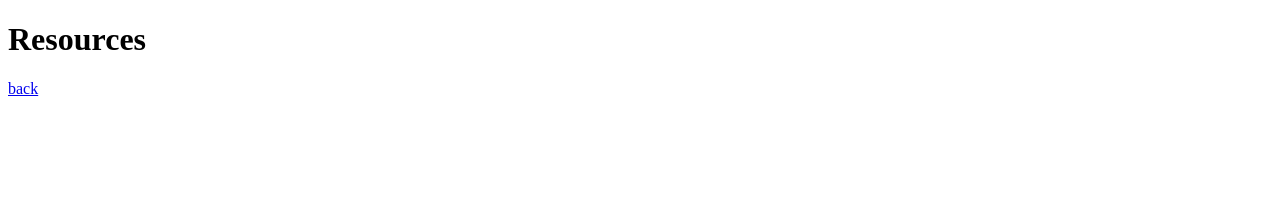
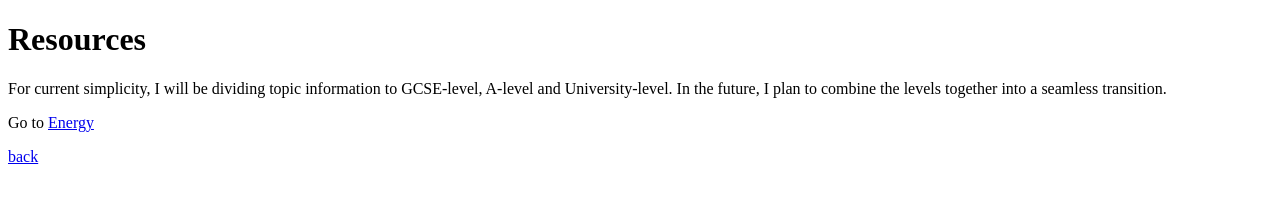
Before and after one commit to YotamLW/WebIE, a plain HTML site: page website/resources/navigation.html in a window 1280 px wide. Drawn offline with Linux system fonts and the light colour scheme.

Commit message:
not much

```diff
--- a/website/resources/navigation.html
+++ b/website/resources/navigation.html
@@ -1,10 +1,6 @@
 <!DOCTYPE html>
 
-<style>
-
-
-
-</style>
-
 <h1>Resources</h1>
+<p>For current simplicity, I will be dividing topic information to GCSE-level, A-level and University-level. In the future, I plan to combine the levels together into a seamless transition.</p>
+<p>Go to <a href="./energy.html">Energy</a></p>
 <p><a href="../index.html">back</a></p>
```
Also changed, not shown: website/index.html (+0 -6 lines), website/programs/navigation.html (+0 -6 lines), website/resources/energy.html (added, +3 -0 lines).
